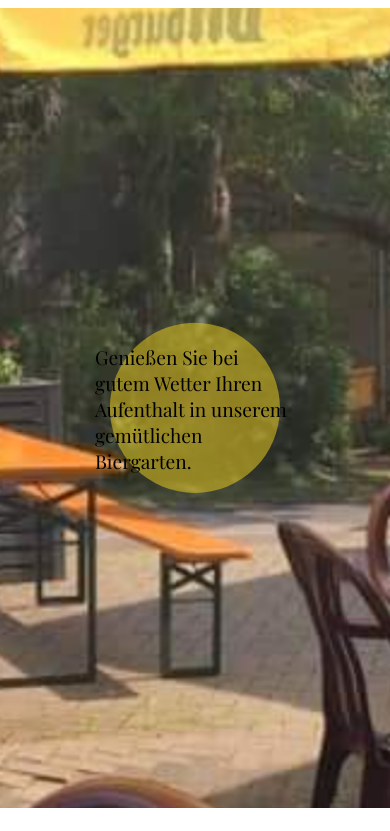
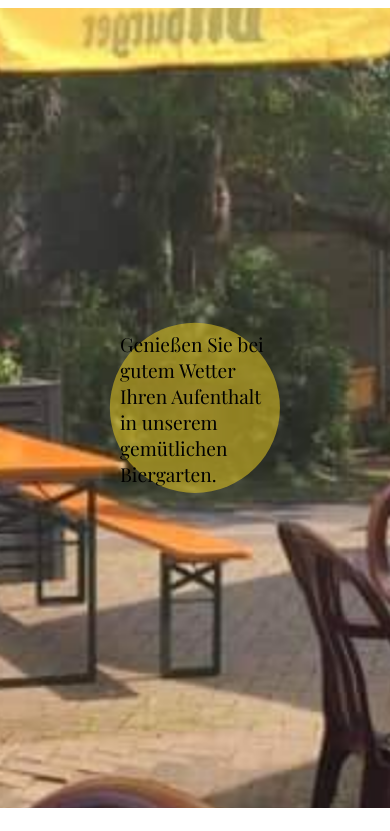
Before and after one commit to AnneQuinkenstein/landgasthaus, a React (Create React App) app: page / in a window 390 px wide. Shown: the part 1997-2828 px from the top of the page. Built offline with nearby package versions, Linux system fonts and the light colour scheme; a web font is replaced by a local one.

Commit message:
responisve units

```diff
--- a/src/App.css
+++ b/src/App.css
@@ -93,6 +93,10 @@ img{
   .box2, .box3 {
     width: 80vw;
   }
+
+  .bulb{
+    width: 150px;
+  }
 }
 
 .footer{
```
